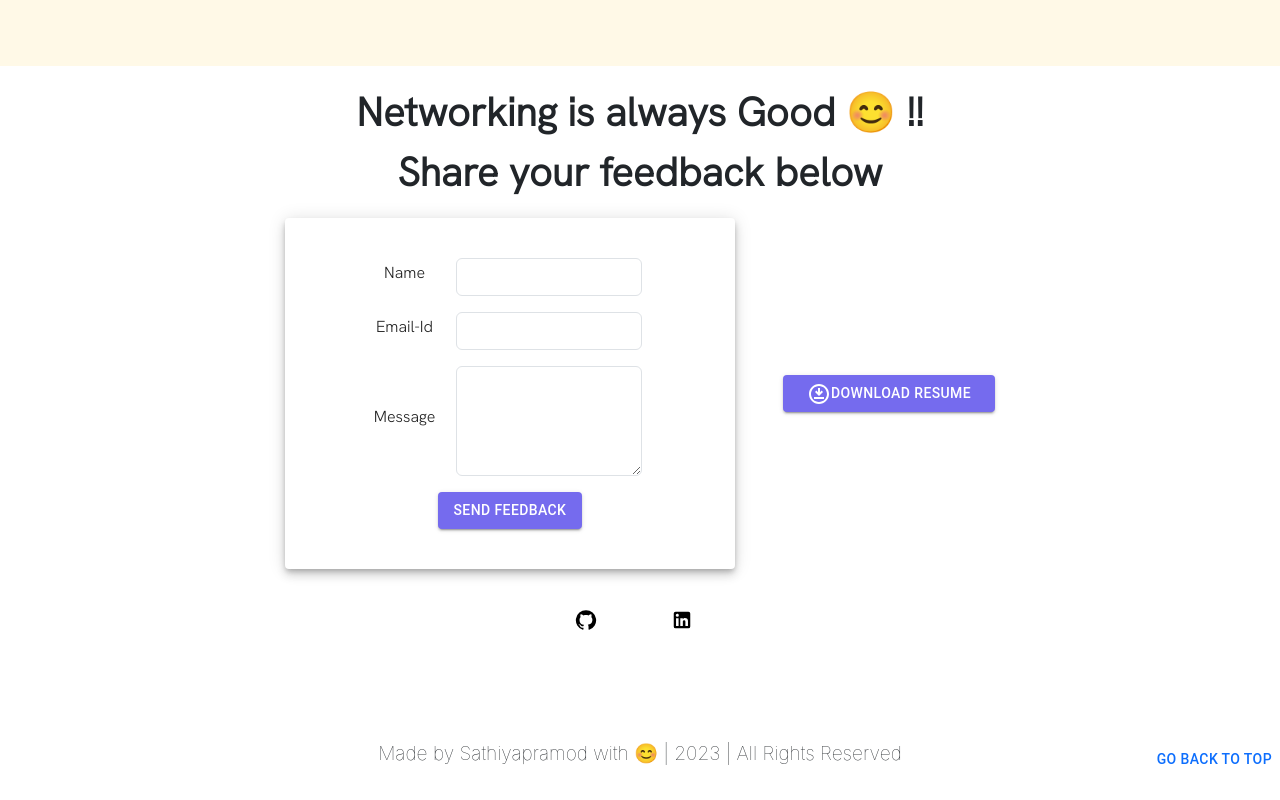
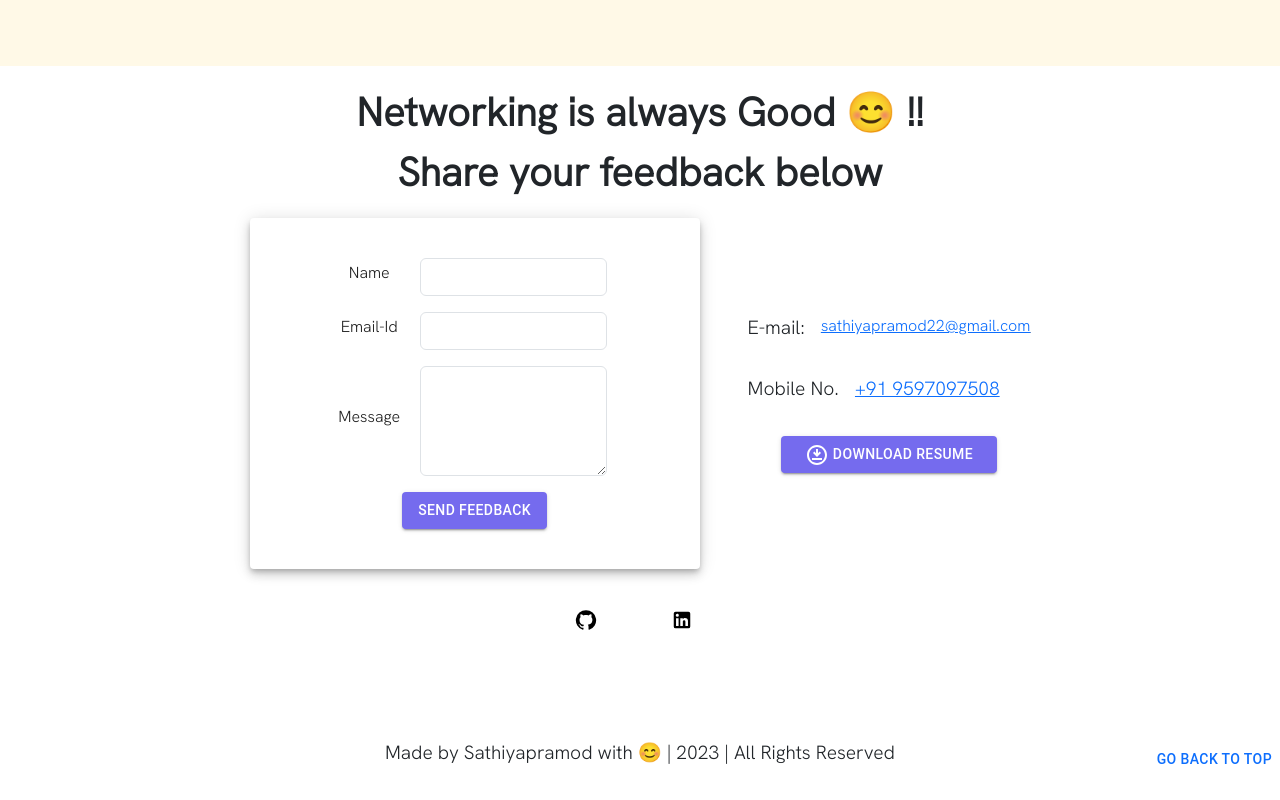
Before and after one commit to Sathiyapramod/Portfolio, a React (Create React App) app: page / in a window 1280 px wide. Shown: the part 3310-4110 px from the top of the page. Built offline with nearby package versions, Linux system fonts and the light colour scheme; what smooth-scroll would draw is missing.

Commit message:
added styling

```diff
--- a/package.json
+++ b/package.json
@@ -13,6 +13,7 @@
     "framer-motion": "^9.0.7",
     "react": "^18.2.0",
     "react-anchor-link-smooth-scroll": "^1.0.12",
+    "react-animated-cursor": "^2.5.2",
     "react-dom": "^18.2.0",
     "react-scripts": "5.0.1",
     "smooth-scroll": "^16.1.3",
--- a/src/App.js
+++ b/src/App.js
@@ -6,12 +6,20 @@ import Skills from "./Components/Skills/Skills";
 import Projects from "./Components/Projects/Projects";
 import Footer from "./Components/Footer/Footer";
 import SmoothScroll from "smooth-scroll";
+import AnimatedCursor from "react-animated-cursor";
 
 export const scroll = new SmoothScroll('a[href*="#"]');
 
 function App() {
   return (
     <div className="App">
+      <AnimatedCursor
+        innerSize={0}
+        outerSize={30}
+        color="128, 128, 128"
+        outerAlpha={0.6}
+        outerScale={0}
+      />
       <div>
         <Navbar />
         <Landing />
--- a/src/Components/Footer/Details.js
+++ b/src/Components/Footer/Details.js
@@ -11,6 +11,19 @@ function BasicForm() {
   return (
     <div>
       <div className="resume-link">
+        <div className="contact-details">
+          <label>E-mail:</label>
+          <span className="email">
+            <a href="mailto:sathiyapramod22@gmail.com" rel="noreferrer" target="_blank">sathiyapramod22@gmail.com</a>
+          </span>
+        </div>
+        <div className="contact-details">
+          <label>Mobile No.</label>
+          <span>
+            <a href="tel:+919597097508">+91 9597097508</a>
+          </span>
+        </div>
+        <div className="resume-button">
           <Button
             variant="contained"
             color="primary"
@@ -21,7 +34,6 @@ function BasicForm() {
               paddingRight: { xs: 2, sm: 3 },
               "&:hover": {
                 backgroundColor: "black",
-
               },
             }}
           >
@@ -32,10 +44,10 @@ function BasicForm() {
               rel="noreferrer"
               download
             >
-            <DownloadForOfflineOutlinedIcon />
-            DOWNLOAD RESUME
+              <DownloadForOfflineOutlinedIcon /> DOWNLOAD RESUME
             </a>
           </Button>
+        </div>
       </div>
     </div>
   );
--- a/src/Components/Footer/Footer.css
+++ b/src/Components/Footer/Footer.css
@@ -23,6 +23,26 @@
     justify-content: center;
     align-items: center;
     gap: 2rem;
+    font-family: var(--footer-ff);
+    font-size: 1rem;
+}
+
+.contact-details {
+    display: flex;
+    flex-direction: row;
+    gap: 1rem;
+    font-family: var(--footer-ff);
+    font-size: 1.2rem;
+}
+
+.email {
+    text-decoration: underline;
+    font-family: var(--footer-ff);
+    font-size: 1rem;
+}
+
+.email:hover {
+    color: blue;
 }
 
 .copyrights {
@@ -46,6 +66,9 @@
 
 .resume-link {
     text-decoration: none;
+    display: flex;
+    flex-direction: column;
+    gap: 2rem;
 }
 
 .contact-section {
@@ -82,11 +105,12 @@
     .external-links {
         padding: 1.5rem;
         display: flex;
-        flex-direction: row;
+        flex-direction: column;
         justify-content: center;
         align-items: center;
         gap: 1.5rem;
     }
+
     .final-button {
 
         position: relative;
--- a/src/Components/Landing/Landing.js
+++ b/src/Components/Landing/Landing.js
@@ -29,6 +29,7 @@ function Landing() {
               initial="hidden"
               whileInView="visible"
               viewport={{ once: true, amount: 0.5 }}
+              animate={{ opacity: 1, scale: 1 }}
               transition={{ duration: 0.5 }}
               variants={{
                 hidden: { opacity: 0, x: -50 },
```
Also changed, not shown: 1 other file (tests, documents, lock files or other folders). Lines whose indentation alone changed are shown as unchanged.
